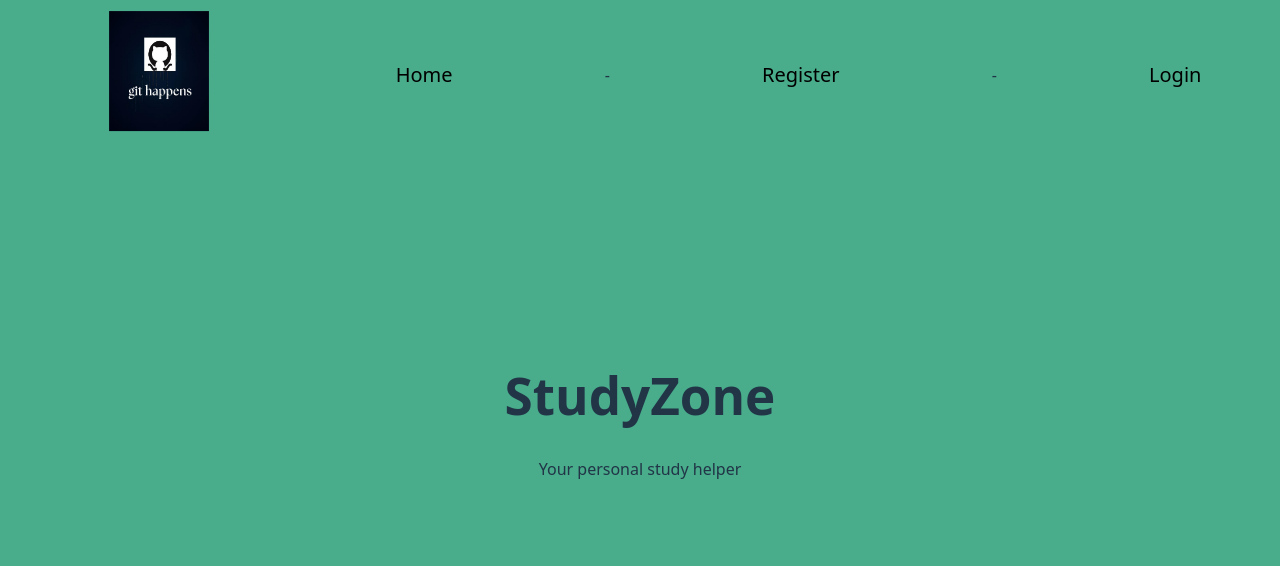
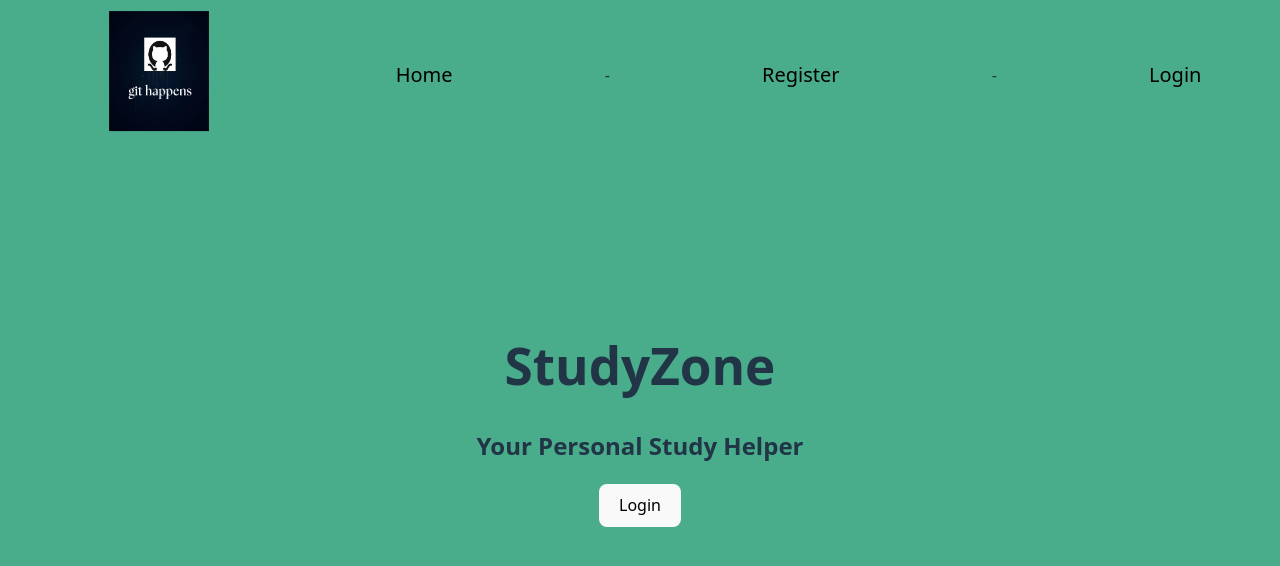
Before and after one commit to sandhusamit/StudyZone_V1_phase1_GitHappens, a React (Vite) app in the folder client/: page / in a window 1280 px wide. Shown: the top 566 px of the page. Built offline with nearby package versions, Linux system fonts and the light colour scheme.

Commit message:
Small additions to Profile, Home Page

```diff
--- a/client/src/pages/Home.jsx
+++ b/client/src/pages/Home.jsx
@@ -1,8 +1,32 @@
+import { Link } from 'react-router-dom';
+import { useAuth } from "../contexts/AuthContext";
+
+
 export default function Home() {
+  const { isLoggedIn } = useAuth();
+
   return (
     <>
-      <h1>StudyZone</h1>
-      <p>Your personal study helper</p>
+
+      <div>
+        <h1>StudyZone</h1>
+        <h2>Your Personal Study Helper</h2>
+      </div>
+
+
+      {isLoggedIn ? (
+        <div>
+          <h3>Welcome back!</h3>
+          <Link to="/dashboard">
+            <button>Go to Dashboard</button>
+          </Link>
+
+          </div>
+          ) : (
+            <Link to="/login">
+              <button>Login</button>
+            </Link>
+          )}
     </>
   );
 }
--- /dev/null
+++ b/client/src/pages/Profile.css
@@ -0,0 +1,7 @@
+.profile{
+    text-decoration: solid;
+    font-size: 20px;
+    font-weight: bold;
+
+
+}
--- a/client/src/pages/Profile.jsx
+++ b/client/src/pages/Profile.jsx
@@ -1,5 +1,6 @@
 import { useEffect, useState } from 'react';
 import { useAuth } from '../contexts/AuthContext';
+import './Profile.css';
 
 export default function Profile() {
   const { isLoggedIn, authUserId, getCurrentUserData } = useAuth();
@@ -18,12 +19,15 @@ export default function Profile() {
 
   return isLoggedIn ? (
     <>
-      <h2>Profile Information</h2>
+      <h1>Profile Information</h1>
       <div className="profile">
-        <div>id: {authUserId} </div>
+        <div>ID: {authUserId} </div>
+        <br />
         <div>First Name: {userData.firstName} </div>
+        <br />
         <div>Last Name: {userData.lastName} </div>
-        <div>Email:{userData.email} </div>
+        <br />
+        <div>Email: {userData.email} </div>
       </div>
     </>
   ) : (
```
